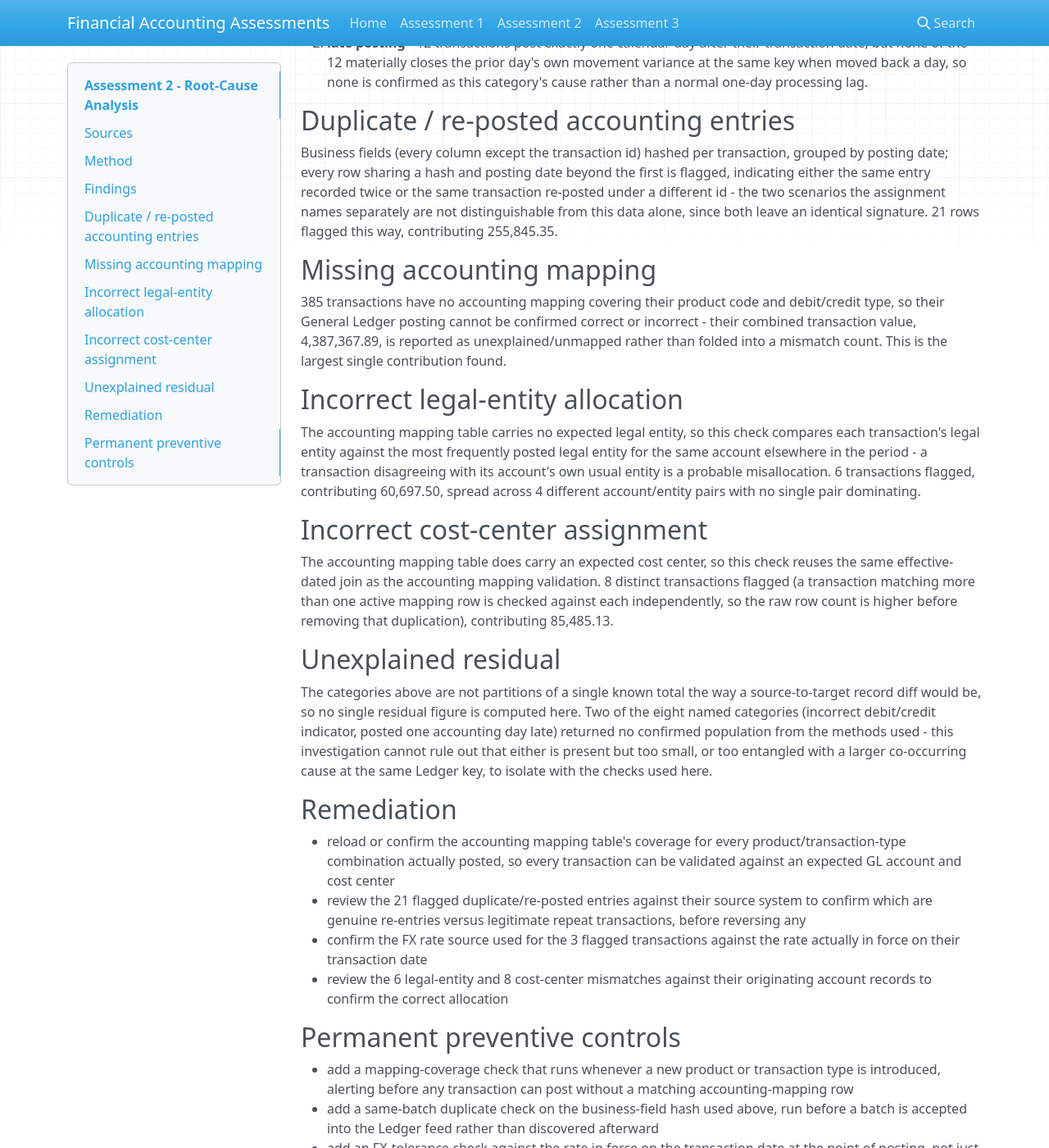
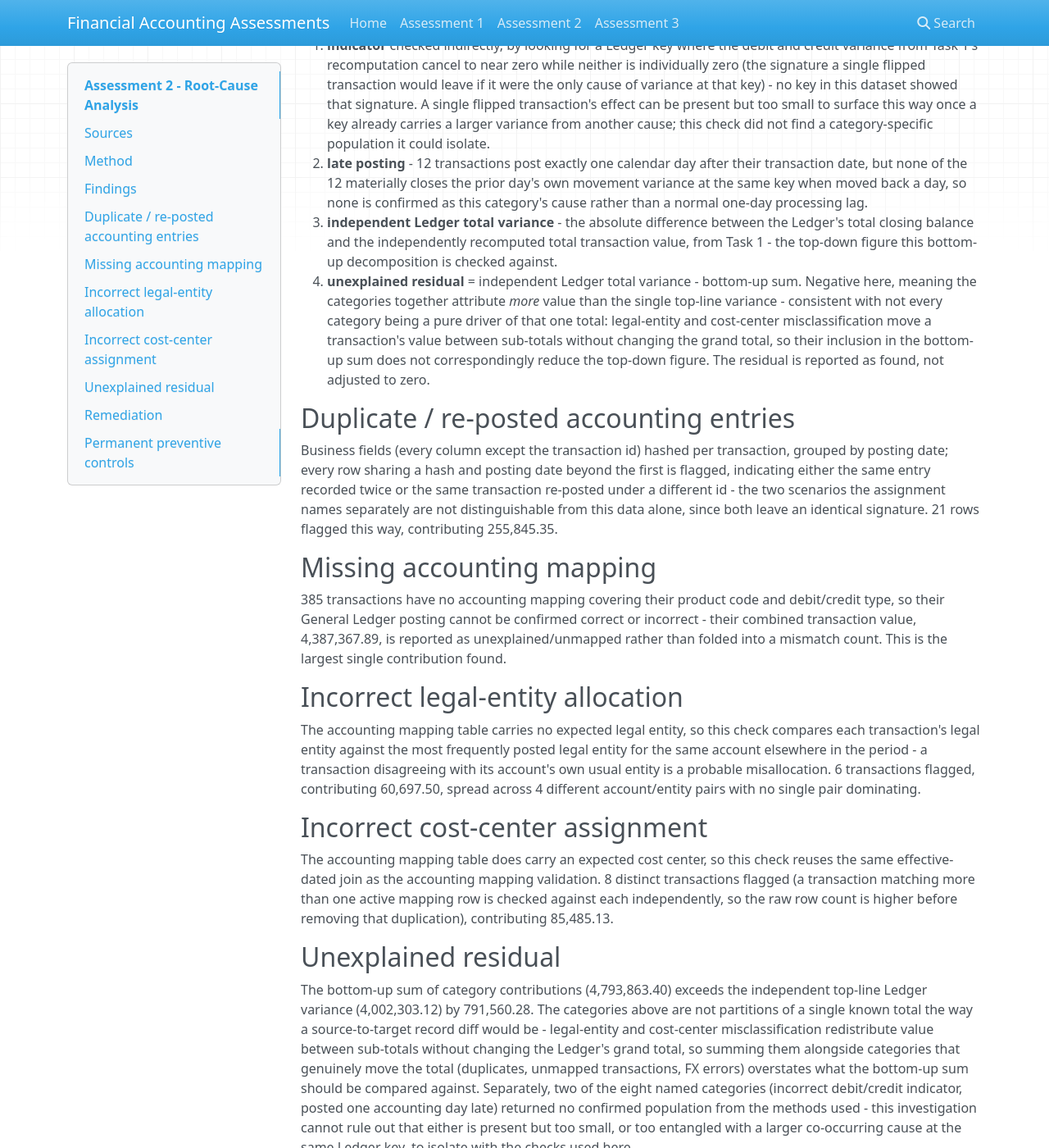
Before and after one commit to yayfalafels/de-financial-accounting-demo, an MkDocs documentation site: the page built from results/assessment-2/assessment-2-root-cause-analysis.md, in a window 1280 px wide and 1400 px high, scrolled down 1066 px. Shown: the whole window at 82% size. Built offline with MkDocs 1.6.1, drawn with Linux system fonts in a browser that asks for light colours; nearby versions of some CDN libraries; some of the changed text lies outside the part shown.

Commit message:
dev: [020] as02 task 3 - add top-down/bottom-up variance reconciliation
Per user request: three rows added to the variance decomposition, in
both the notebook and the root-cause-analysis deliverable -
independent Ledger total variance (4,002,303.12, reused from 10.04's
own gl_amount - txn_amount rather than recomputed), the bottom-up sum
of the seven category contributions (4,793,863.40), and the residual
between them (-791,560.28).

Residual does not close to zero, reported as found rather than
adjusted: bottom-up exceeds top-down because legal-entity/cost-center
misclassification redistributes a transaction's value between
sub-totals without changing the Ledger's grand total, so summing them
alongside categories that do move the total (duplicates, unmapped
transactions, FX errors) overstates what the bottom-up sum should be
compared against - stated explicitly in both the deliverable and this
tracker rather than silently forced to close.

Notebook re-executed clean end to end; every other measured value
unchanged from its prior closure.

Co-Authored-By: Claude Sonnet 5 <noreply@anthropic.com>

```diff
--- a/results/assessment-2/assessment-2-root-cause-analysis.md
+++ b/results/assessment-2/assessment-2-root-cause-analysis.md
@@ -12,7 +12,7 @@ See [overview](assessment-2-overview.md) for the scenario, table shapes, and the
 
 ## Method
 
-Each of the categories the scenario names is checked independently rather than searched for transaction by transaction. A category's contribution is the sum of `local_amount` across the transactions it flags; categories are not guaranteed mutually exclusive (a single transaction can be flagged by more than one check), so the sum of contributions below is not expected to equal the total reconciliation variance from Task 1 exactly - it is read as the value this investigation can attribute to each named cause, with any gap called out explicitly rather than forced to close.
+Each of the categories the scenario names is checked independently rather than searched for transaction by transaction. A category's contribution is the sum of `local_amount` across the transactions it flags. Two totals are then compared: the single top-line variance between the Ledger's total and the independently recomputed transaction total (the same figure the scenario's own reported variance is an instance of), and the bottom-up sum of every category's contribution. Categories are not guaranteed mutually exclusive (a single transaction can be flagged by more than one check), so the two totals are not expected to match exactly - any gap is reported as an unexplained residual rather than forced to close.
 
 ## Findings
 
@@ -25,9 +25,14 @@ Each of the categories the scenario names is checked independently rather than s
 | posted one accounting day late              | 0 [02]       | -                      |
 | incorrect legal-entity allocation            | 6            | 60,697.50              |
 | incorrect cost-center assignment              | 8            | 85,485.13              |
+| **independent Ledger total variance** [03] | -          | **4,002,303.12**      |
+| **bottom-up sum of the categories above**   | -          | **4,793,863.40**      |
+| **unexplained residual** [04]               | -          | **-791,560.28**       |
 
 01. **indicator** checked indirectly, by looking for a Ledger key where the debit and credit variance from Task 1's recomputation cancel to near zero while neither is individually zero (the signature a single flipped transaction would leave if it were the only cause of variance at that key) - no key in this dataset showed that signature. A single flipped transaction's effect can be present but too small to surface this way once a key already carries a larger variance from another cause; this check did not find a category-specific population it could isolate.
 02. **late posting** - 12 transactions post exactly one calendar day after their transaction date, but none of the 12 materially closes the prior day's own movement variance at the same key when moved back a day, so none is confirmed as this category's cause rather than a normal one-day processing lag.
+03. **independent Ledger total variance** - the absolute difference between the Ledger's total closing balance and the independently recomputed total transaction value, from Task 1 - the top-down figure this bottom-up decomposition is checked against.
+04. **unexplained residual** = independent Ledger total variance - bottom-up sum. Negative here, meaning the categories together attribute *more* value than the single top-line variance - consistent with not every category being a pure driver of that one total: legal-entity and cost-center misclassification move a transaction's value between sub-totals without changing the grand total, so their inclusion in the bottom-up sum does not correspondingly reduce the top-down figure. The residual is reported as found, not adjusted to zero.
 
 ## Duplicate / re-posted accounting entries
 
@@ -47,7 +52,7 @@ The accounting mapping table does carry an expected cost center, so this check r
 
 ## Unexplained residual
 
-The categories above are not partitions of a single known total the way a source-to-target record diff would be, so no single residual figure is computed here. Two of the eight named categories (incorrect debit/credit indicator, posted one accounting day late) returned no confirmed population from the methods used - this investigation cannot rule out that either is present but too small, or too entangled with a larger co-occurring cause at the same Ledger key, to isolate with the checks used here.
+The bottom-up sum of category contributions (4,793,863.40) exceeds the independent top-line Ledger variance (4,002,303.12) by 791,560.28. The categories above are not partitions of a single known total the way a source-to-target record diff would be - legal-entity and cost-center misclassification redistribute value between sub-totals without changing the Ledger's grand total, so summing them alongside categories that genuinely move the total (duplicates, unmapped transactions, FX errors) overstates what the bottom-up sum should be compared against. Separately, two of the eight named categories (incorrect debit/credit indicator, posted one accounting day late) returned no confirmed population from the methods used - this investigation cannot rule out that either is present but too small, or too entangled with a larger co-occurring cause at the same Ledger key, to isolate with the checks used here.
 
 ## Remediation
 
```
Also changed, not shown: docs/assessments/10-as02-financial-accounting-gl.md (+3 -1 lines), 1 other file.
